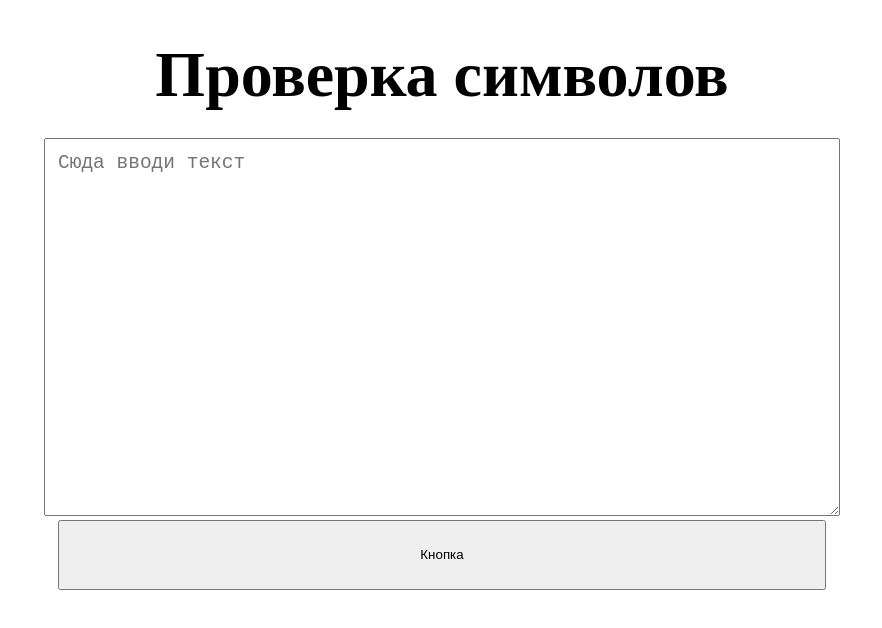
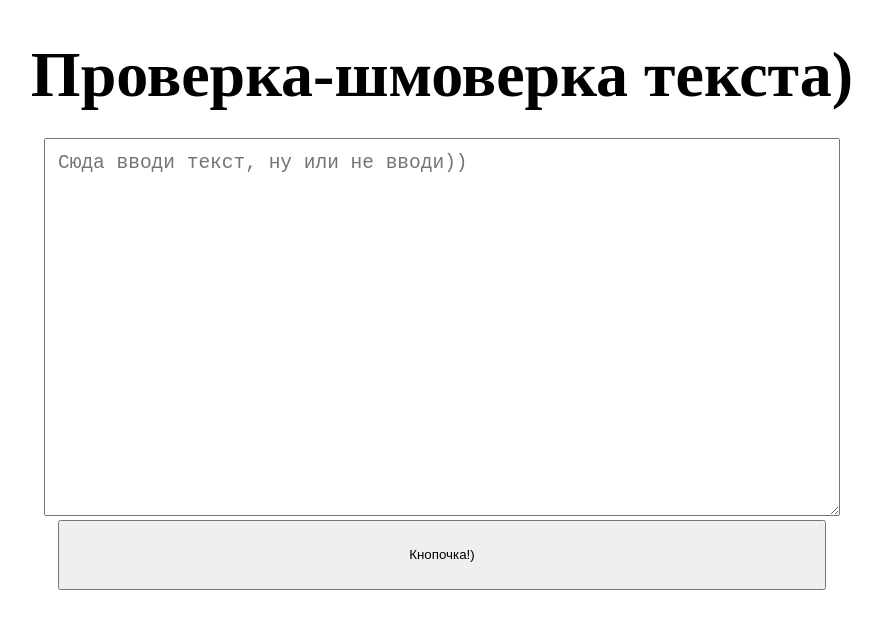
Before and after one commit to Domenen/Prover, a plain HTML site: page index.html in a window 1280 px wide. Shown: the whole page, without its empty margins (198-1080 px from the left). Drawn offline with Linux system fonts and the light colour scheme.

Commit message:
Add files via upload

```diff
--- a/index.html
+++ b/index.html
@@ -11,7 +11,7 @@
     <div class="main">
         <div class="header">
             <div class="logo">
-                <h1><a href="index.html">Проверка символов</a></h1>
+                <h1><a href="index.html">Проверка-шмоверка текста)</a></h1>
             </div>
         </div>
     </div>
@@ -19,13 +19,13 @@
         <div class="Forma">
 
             <form action="index.html" method="POST">
-                <textarea name="Proverka" id="Textpr" placeholder="Сюда вводи текст"></textarea>
-                <input type="button" id="button" value="Кнопка">
+                <textarea name="Proverka" id="Textpr" placeholder="Сюда вводи текст, ну или не вводи))"></textarea>
+                <input type="button" id="button" value="Кнопочка!)">
                     <script>
                         button.onclick = function() {
                             var str = document.getElementById('Textpr').value;
                             var str1 = str.length
-                            alert(str1);
+                            alert(str1 + " Ну как, подойдет столько?)");
                             };
                     </script>
             </form>
```
